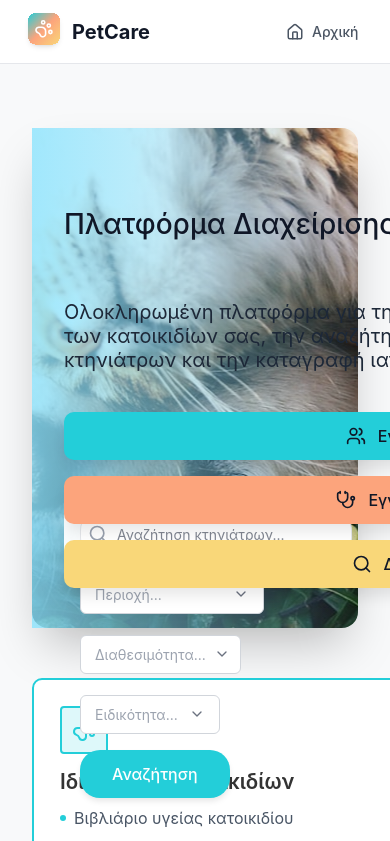
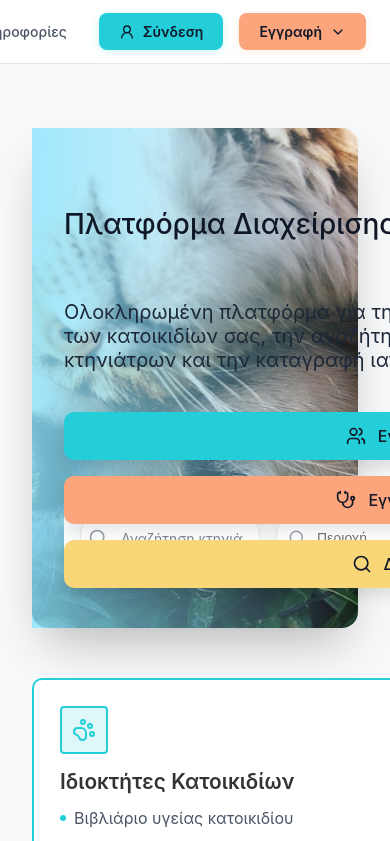
Before and after one commit to TheodoraManika/petcare, a React (Vite) app in the folder frontend/: page / in a window 390 px wide. Shown: the top 841 px of the page. Built offline with nearby package versions, Linux system fonts and the light colour scheme.

Commit message:
homepage and llogin page changes

```diff
--- a/frontend/src/App.jsx
+++ b/frontend/src/App.jsx
@@ -40,6 +40,7 @@ import Appointments from './pages/vet/Appointments';
 
 // Common Pages
 import LoginPage from './pages/common/LoginPage';
+import ForgotPasswordPage from './pages/common/ForgotPasswordPage';
 import ConfirmationPage from './pages/common/ConfirmationPage';
 import AboutPage from './pages/common/AboutPage';
 import ContactPage from './pages/common/ContactPage';
@@ -98,6 +99,7 @@ function App() {
 
         {/* Common Pages */}
         <Route path={ROUTES.login} element={<LoginPage />} />
+        <Route path={ROUTES.forgotPassword} element={<ForgotPasswordPage />} />
         <Route path={ROUTES.confirmation} element={<ConfirmationPage />} />
         <Route path={ROUTES.about} element={<AboutPage />} />
         <Route path={ROUTES.contact} element={<ContactPage />} />
--- a/frontend/src/components/global/layout/Navbar.css
+++ b/frontend/src/components/global/layout/Navbar.css
@@ -14,7 +14,7 @@
 .navbar__container {
   display: flex;
   align-items: center;
-  justify-content: flex-start;
+  justify-content: flex-end;
   height: 100%;
   padding: 0 var(--spacing-lg);
   max-width: 1600px;
@@ -28,7 +28,8 @@
   align-items: center;
   gap: var(--spacing-sm);
   text-decoration: none;
-  margin-right: 120px;
+  margin-right: auto;
+  margin-left: 0;
 }
 
 .navbar__logo-icon {
--- a/frontend/src/components/global/layout/PageLayout.css
+++ b/frontend/src/components/global/layout/PageLayout.css
@@ -6,9 +6,17 @@
   background-color: #F8F9FA;
 }
 
+.page-layout--no-navbar {
+  background: transparent;
+}
+
 .page-layout__main {
   flex: 1;
   padding-top: 64px; /* Height of navbar */
+}
+
+.page-layout--no-navbar .page-layout__main {
+  padding-top: 0;
 }
 
 .page-layout__breadcrumbs {
--- a/frontend/src/components/global/layout/PageLayout.jsx
+++ b/frontend/src/components/global/layout/PageLayout.jsx
@@ -14,8 +14,10 @@ import './PageLayout.css';
  * @param {array} props.breadcrumbs - Optional array of breadcrumb items: [{label, path}, ...]
  *                                     If provided, breadcrumb hierarchy is: Home > breadcrumbs[0] > breadcrumbs[1] > ... > title
  * @param {boolean} props.showBreadcrumbs - Whether to show breadcrumbs (default: true)
+ * @param {boolean} props.showNavbar - Whether to show navbar (default: true)
+ * @param {boolean} props.showFooter - Whether to show footer (default: true)
  */
-const PageLayout = ({ children, title, variant, breadcrumbs, showBreadcrumbs = true }) => {
+const PageLayout = ({ children, title, variant, breadcrumbs, showBreadcrumbs = true, showNavbar = true, showFooter = true }) => {
   // Initialize state by checking localStorage immediately
   const [isLoggedIn, setIsLoggedIn] = useState(() => {
     try {
@@ -54,8 +56,8 @@ const PageLayout = ({ children, title, variant, breadcrumbs, showBreadcrumbs = t
   }, []);
 
   return (
-    <div className="page-layout">
-      <Navbar variant={variant} />
+    <div className={`page-layout ${!showNavbar ? 'page-layout--no-navbar' : ''}`}>
+      {showNavbar && <Navbar variant={variant} />}
       <main className="page-layout__main">
         {showBreadcrumbs && (
           <nav className="page-layout__breadcrumbs">
@@ -86,7 +88,7 @@ const PageLayout = ({ children, title, variant, breadcrumbs, showBreadcrumbs = t
           {children}
         </div>
       </main>
-      <Footer />
+      {showFooter && <Footer />}
     </div>
   );
 };
--- a/frontend/src/pages/citizen/HomePage.css
+++ b/frontend/src/pages/citizen/HomePage.css
@@ -86,18 +86,18 @@
   position: absolute;
   bottom: 50px;
   left: 64px;
-  width: 1022px;
-  height: 80px;
+  width: 1100px;
+  height: auto;
   background-color: rgba(255, 255, 255, 0.95);
   display: flex;
   flex-direction: row;
   align-items: center;
-  padding: 12px 16px;
-  border-radius: 10px;
+  padding: 16px;
+  border-radius: 20px;
   box-shadow: 0px 25px 50px -12px rgba(0, 0, 0, 0.25);
   z-index: 3;
-  gap: 12px;
-  flex-wrap: wrap;
+  gap: 16px;
+  flex-wrap: nowrap;
   overflow: visible;
 }
 
@@ -107,42 +107,34 @@
   align-items: center;
   height: 48px;
   flex-shrink: 0;
-  flex: 1;
-  min-width: 140px;
-  max-width: 250px;
+  flex: 1.5;
+  min-width: 180px;
+  border-radius: 20px;
   gap: 8px;
   background-color: transparent;
 }
 
-.search-field:nth-child(2) {
-  flex: 0.8;
-}
-
-.search-field:nth-child(3) {
-  flex: 0.7;
-}
-
+.search-field:nth-child(2),
+.search-field:nth-child(3),
 .search-field:nth-child(4) {
-  flex: 0.6;
-  background-color: transparent;
+  flex: 1;
+  min-width: 150px;
 }
 
 .search-input {
-  width: auto;
-  flex: 1;
-  height: 100%;
-  padding: 12px 16px 12px 36px;
+  width: 100%;
+  height: 48px;
+  padding: 0 16px 0 40px;
   border: 1px solid #e5e7eb;
   border-radius: 20px;
   font-family: inherit;
   font-size: 14px;
-  color: rgba(45, 54, 71, 0.6);
+  color: #2d3647;
   background-color: #ffffff;
   transition: all 0.2s ease;
-}
-
-.search-text-input {
-  padding: 12px 16px 12px 36px !important;
+  display: flex;
+  align-items: center;
+  box-sizing: border-box;
 }
 
 .search-input::placeholder {
@@ -155,43 +147,19 @@
   box-shadow: 0 0 0 3px rgba(35, 206, 217, 0.1);
 }
 
-.search-dropdown {
+select.search-input {
   appearance: none;
   -webkit-appearance: none;
   -moz-appearance: none;
-  padding-right: 36px !important;
-  padding-left: 36px !important;
+  padding-right: 36px;
   cursor: pointer;
-  position: relative;
-  background-color: #ffffff;
-  border: 1px solid #e5e7eb;
-  border-radius: 20px;
-  box-shadow: 0 4px 12px rgba(0, 0, 0, 0.1);
-  transition: all 0.2s ease;
-  font-family: Arimo;
-  font-size: 14px;
+  background-image: none;
+  color: #2d3647;
 }
 
-.search-dropdown:hover {
-  border-color: #d1d5db;
-  box-shadow: 0 4px 16px rgba(0, 0, 0, 0.15);
-}
-
-.search-dropdown:focus {
-  outline: none;
-  border-color: #23CED9;
-  box-shadow: 0 0 0 3px rgba(35, 206, 217, 0.1), 0 4px 12px rgba(35, 206, 217, 0.2);
-}
-
-.search-field {
-  position: relative;
-}
-
-.search-dropdown option {
-  padding: 12px 16px;
+select.search-input option {
   color: #2d3647;
   background-color: #fff;
-  border: none;
 }
 
 .search-icon {
@@ -250,25 +218,86 @@
 
 .search-button {
   background-color: #23CED9;
-  padding: 12px 32px;
+  padding: 0 40px;
   height: 48px;
   border: none;
   border-radius: 20px;
   color: #ffffff;
   font-family: inherit;
-  font-size: 16px;
+  font-size: 14px;
   font-weight: 500;
   cursor: pointer;
-  box-shadow: 0px 4px 6px -1px rgba(0, 0, 0, 0.1);
+  box-shadow: none;
   white-space: nowrap;
   flex-shrink: 0;
+  min-width: 140px;
   transition: all 0.2s ease;
+  display: flex;
+  align-items: center;
+  justify-content: center;
 }
 
 .search-button:hover {
   opacity: 0.9;
   transform: translateY(-2px);
   box-shadow: 0px 6px 12px -2px rgba(0, 0, 0, 0.15);
+}
+
+/* Override CustomSelect and LocationPicker styles in search box */
+.hero-search-box .custom-select__trigger,
+.hero-search-box .location-picker__input {
+  height: 48px;
+  border-radius: 20px;
+  font-size: 14px;
+  padding: 0 36px 0 40px;
+  border: 1px solid #e5e7eb;
+  background-color: #ffffff;
+  box-sizing: border-box;
+}
+
+.hero-search-box .location-picker__input-wrapper {
+  height: 48px;
+}
+
+.hero-search-box .location-picker__icon {
+  left: 12px;
+}
+
+.hero-search-box .custom-select__trigger:hover,
+.hero-search-box .location-picker__input:hover {
+  border-color: #d1d5db;
+}
+
+.hero-search-box .custom-select__trigger:focus,
+.hero-search-box .custom-select__trigger--open,
+.hero-search-box .location-picker__input:focus {
+  border-color: #23CED9;
+  box-shadow: 0 0 0 3px rgba(35, 206, 217, 0.1);
+}
+
+.hero-search-box .custom-select {
+  width: 100%;
+  height: 100%;
+}
+
+.hero-search-box .location-picker {
+  width: 100%;
+  height: 100%;
+}
+
+.hero-search-box .location-picker__dropdown {
+  z-index: 1000;
+  max-height: 400px;
+  min-width: 300px;
+}
+
+.hero-search-box .location-picker__option {
+  padding: 12px 16px;
+  font-size: 14px;
+}
+
+.hero-search-box .custom-select__dropdown {
+  z-index: 1000;
 }
 
 /* Hero Actions */
--- a/frontend/src/pages/citizen/HomePage.jsx
+++ b/frontend/src/pages/citizen/HomePage.jsx
@@ -4,13 +4,19 @@ import { FileText, Search, Calendar, PawPrint, Stethoscope, Users, ChevronDown }
 import { ROUTES } from '../../utils/constants';
 import PageLayout from '../../components/global/layout/PageLayout';
 import CustomSelect from '../../components/global/ui/CustomSelect';
+import LocationPicker from '../../components/common/LocationPicker';
 import './HomePage.css';
 
 const HomePage = () => {
   const navigate = useNavigate();
   const [selectedArea, setSelectedArea] = useState('');
+  const [locationData, setLocationData] = useState(null);
   const [selectedAvailability, setSelectedAvailability] = useState('');
   const [selectedSpecialty, setSelectedSpecialty] = useState('');
+
+  const handleLocationSelect = (location) => {
+    setLocationData(location);
+  };
 
   const features = [
     {
@@ -70,6 +76,7 @@ const HomePage = () => {
       features: [
         'Αναζήτηση χαμένων κατοικιδίων',
         'Δήλωση εύρεσης κατοικιδίου',
+        'Εύρεση Κτηνιάτρων',
       ],
       buttonText: 'Περισσότερα',
       buttonAction: () => navigate('/citizen/dashboard'),
@@ -102,16 +109,12 @@ const HomePage = () => {
               </svg>
             </div>
             <div className="search-field">
-              <CustomSelect
+              <LocationPicker
                 value={selectedArea}
                 onChange={setSelectedArea}
+                onSelect={handleLocationSelect}
                 placeholder="Περιοχή..."
-                options={[
-                  { value: 'athens', label: 'Αθήνα' },
-                  { value: 'thessaloniki', label: 'Θεσσαλονίκη' },
-                  { value: 'patras', label: 'Πάτρα' },
-                  { value: 'larissa', label: 'Λάρισα' },
-                ]}
+                variant="citizen"
               />
             </div>
             <div className="search-field">
@@ -144,11 +147,17 @@ const HomePage = () => {
           </div>
 
           <div className="hero-actions">
-            <button className="action-button owner-btn">
+            <button
+              className="action-button owner-btn"
+              onClick={() => navigate(ROUTES.owner.register)}
+            >
               <Users size={20} />
               <span>Εγγραφή Ιδιοκτήτη</span>
             </button>
-            <button className="action-button vet-btn">
+            <button
+              className="action-button vet-btn"
+              onClick={() => navigate(ROUTES.vet.register)}
+            >
               <Stethoscope size={20} />
               <span>Εγγραφή Κτηνιάτρου</span>
             </button>
--- a/frontend/src/pages/common/LoginPage.jsx
+++ b/frontend/src/pages/common/LoginPage.jsx
@@ -70,7 +70,7 @@ const LoginPage = () => {
   };
 
   return (
-    <PageLayout title="Σύνδεση">
+    <PageLayout title="Σύνδεση" showBreadcrumbs={true} showNavbar={false} showFooter={false}>
       <div className="login-page">
         <div className="login-container">
         {/* Logo and Title Section */}
@@ -166,7 +166,7 @@ const LoginPage = () => {
 
           {/* Forgot Password Link */}
           <div className="login-forgot-password">
-            <Link to="#" className="login-forgot-link">
+            <Link to={ROUTES.forgotPassword} className="login-forgot-link">
               Ξέχασατε τον κωδικό;
             </Link>
           </div>
--- a/frontend/src/utils/constants.js
+++ b/frontend/src/utils/constants.js
@@ -2,6 +2,7 @@
 export const ROUTES = {
   home: '/',
   login: '/login',
+  forgotPassword: '/forgot-password',
   contact: '/contact',
   about: '/about',
   privacy: '/privacy',
```
Also changed, not shown: frontend/src/pages/common/ForgotPasswordPage.css (added, +188 -0 lines), frontend/src/pages/common/ForgotPasswordPage.jsx (added, +94 -0 lines), frontend/src/pages/common/LoginPage.css (+18 -15 lines), 1 other file (tests, documents, lock files or other folders).
